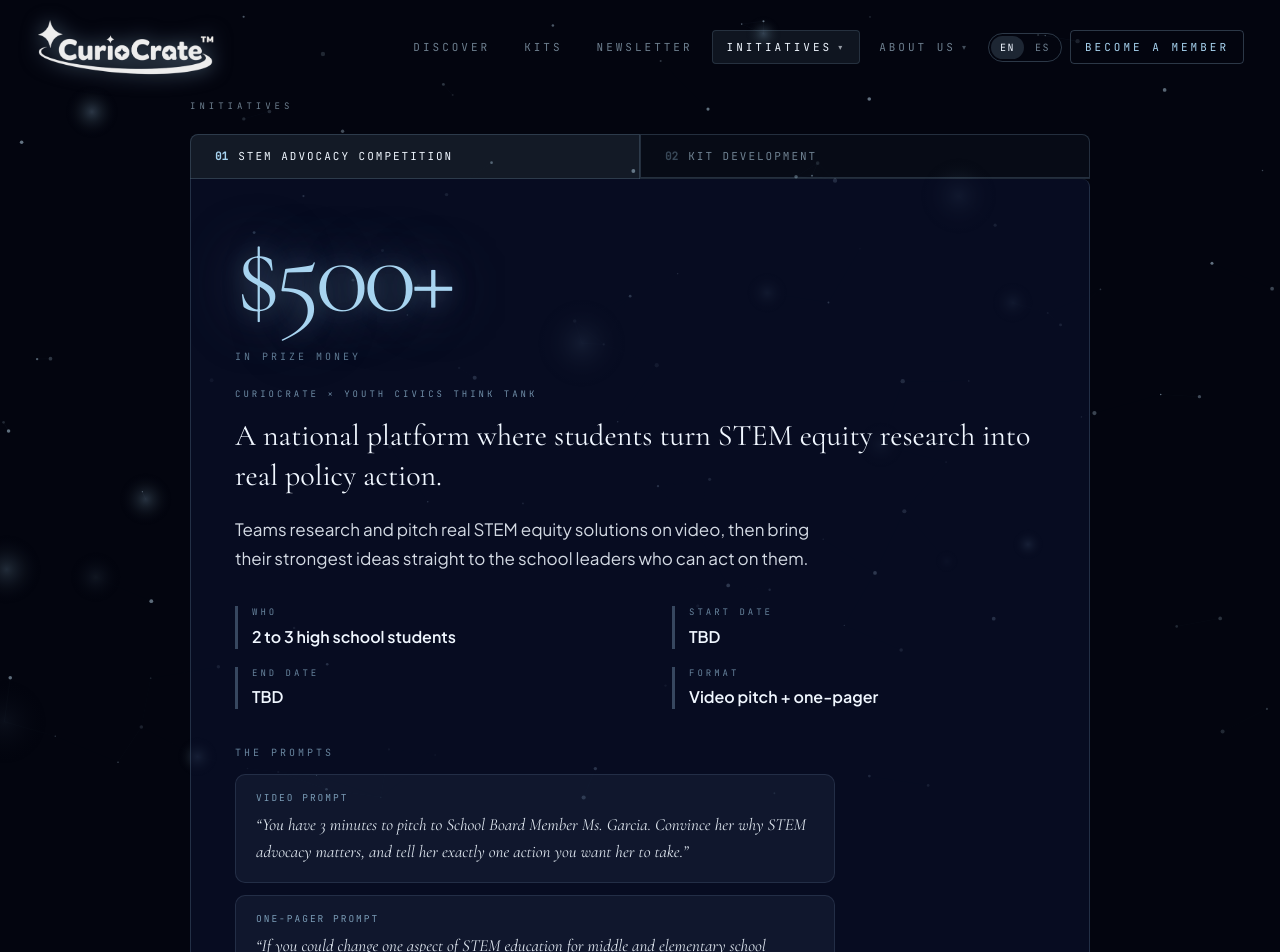
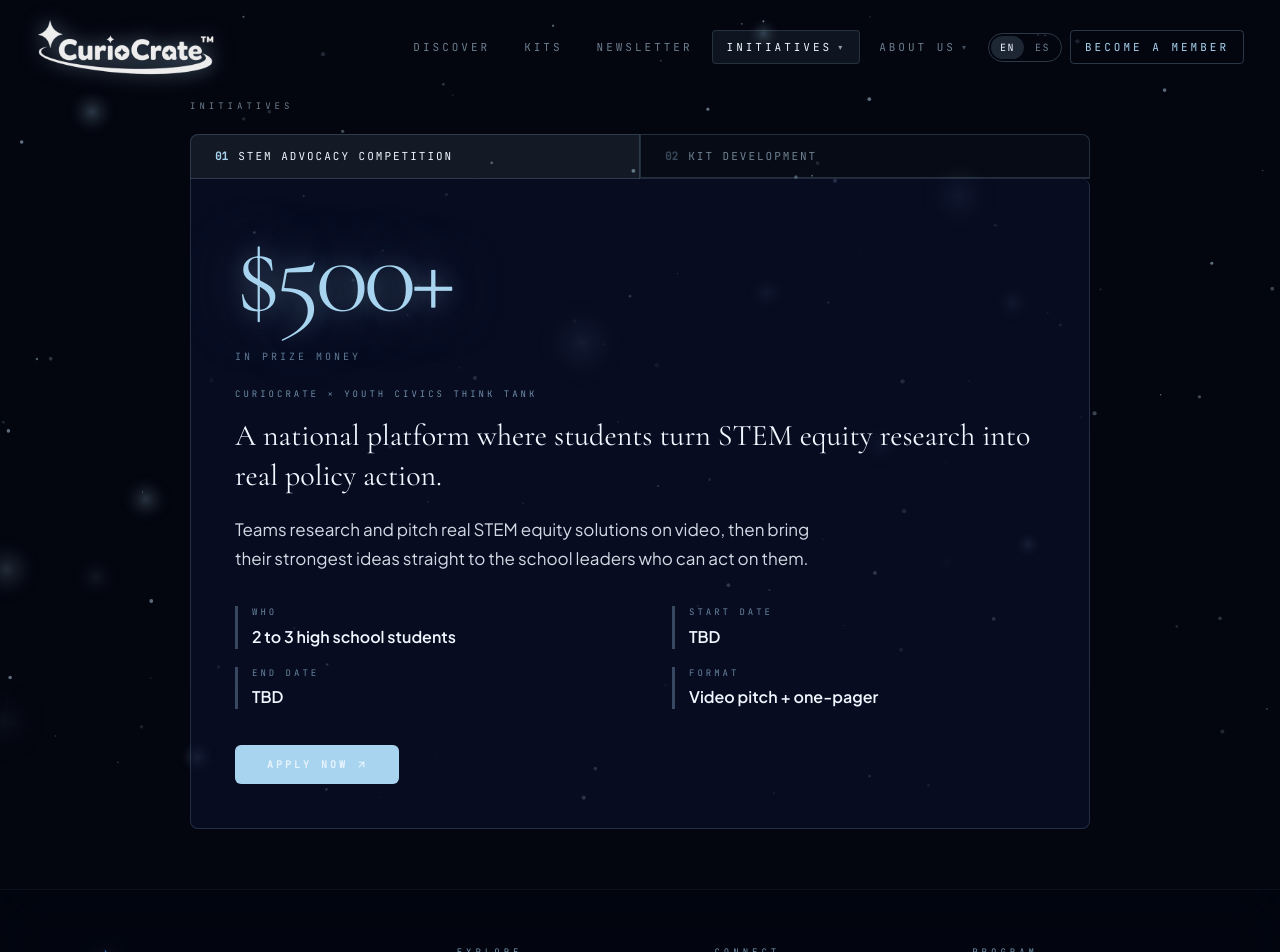
Before and after one commit to jothebro1234/curiocrate-website, a React (Vite) app: page /initiatives/kits in a window 1280 px wide. Shown: the top 952 px of the page. Built offline with nearby package versions, Linux system fonts and the light colour scheme.

Commit message:
Remove the "The Prompts" section from the STEM Advocacy Competition tab

```diff
--- a/src/pages/KitDevelopment.jsx
+++ b/src/pages/KitDevelopment.jsx
@@ -63,11 +63,6 @@
   { key: 'startDate', label: 'START DATE', value: 'TBD' },
   { key: 'endDate', label: 'END DATE', value: 'TBD' },
   { key: 'format', label: 'FORMAT', value: 'Video pitch + one-pager' },
-]
-
-const STEM_PROMPTS = [
-  { key: 'video', label: 'Video Prompt', text: 'You have 3 minutes to pitch to School Board Member Ms. Garcia. Convince her why STEM advocacy matters, and tell her exactly one action you want her to take.' },
-  { key: 'onePager', label: 'One-Pager Prompt', text: 'If you could change one aspect of STEM education for middle and elementary school students, what would it be, why does the data support it, and how could it realistically be implemented?' },
 ]
 
 export default function KitDevelopment() {
@@ -240,35 +235,6 @@
                         ))}
                       </div>
 
-                      {/* Prompts */}
-                      <div style={{
-                        fontFamily: "'JetBrains Mono', monospace",
-                        fontSize: 10, letterSpacing: '3px', textTransform: 'uppercase',
-                        color: 'var(--pastel1)', opacity: 0.6, marginBottom: 14,
-                      }}>
-                        {t('kitDevelopment.stem.promptsLabel')}
-                      </div>
-                      <div style={{ display: 'flex', flexDirection: 'column', gap: 12, marginBottom: 36 }}>
-                        {STEM_PROMPTS.map(p => (
-                          <div key={p.key} style={{
-                            background: 'rgba(168,212,240,0.06)',
-                            border: '1px solid rgba(168,212,240,0.12)',
-                            borderRadius: 10, padding: '16px 20px', maxWidth: 600,
-                          }}>
-                            <div style={{
-                              fontFamily: "'JetBrains Mono', monospace",
-                              fontSize: 9.5, letterSpacing: '2px', textTransform: 'uppercase',
-                              color: 'var(--pastel1)', opacity: 0.7, marginBottom: 6,
-                            }}>{t(`kitDevelopment.stem.prompts.${p.key}.label`, p.label)}</div>
-                            <p style={{
-                              fontFamily: "'Cormorant Garamond', serif", fontStyle: 'italic',
-                              fontSize: 17, color: 'var(--cream)', opacity: 0.92,
-                              lineHeight: 1.6, margin: 0,
-                            }}>“{t(`kitDevelopment.stem.prompts.${p.key}.text`, p.text)}”</p>
-                          </div>
-                        ))}
-                      </div>
-
                       {/* CTA */}
                       <div style={{ display: 'inline-flex', flexDirection: 'column', gap: 10 }}>
                         <a
```
